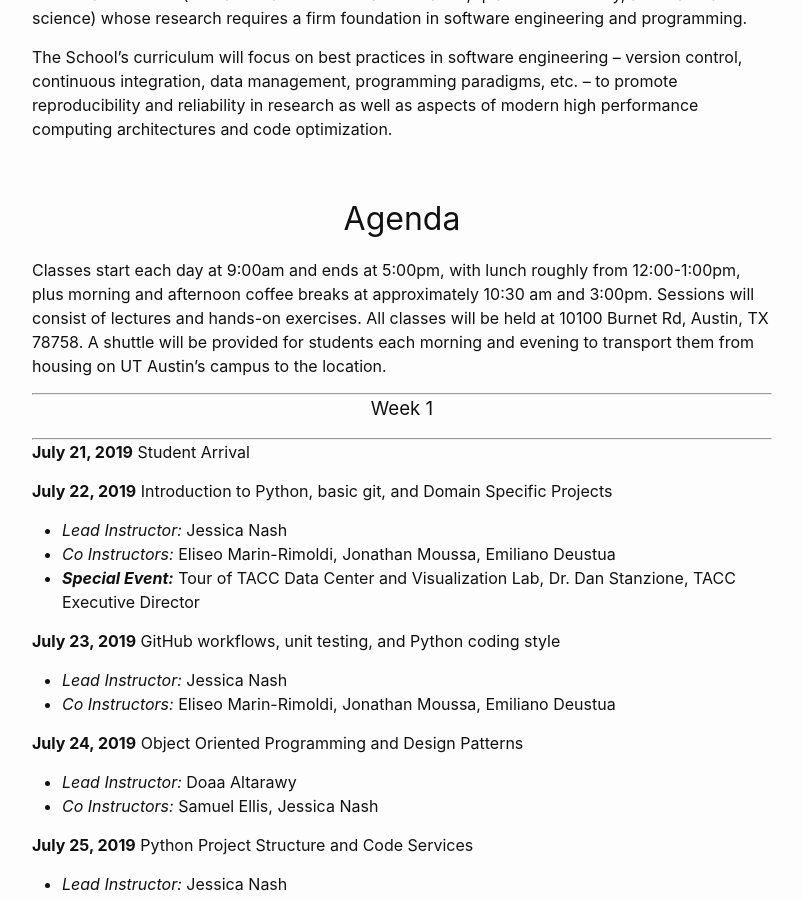
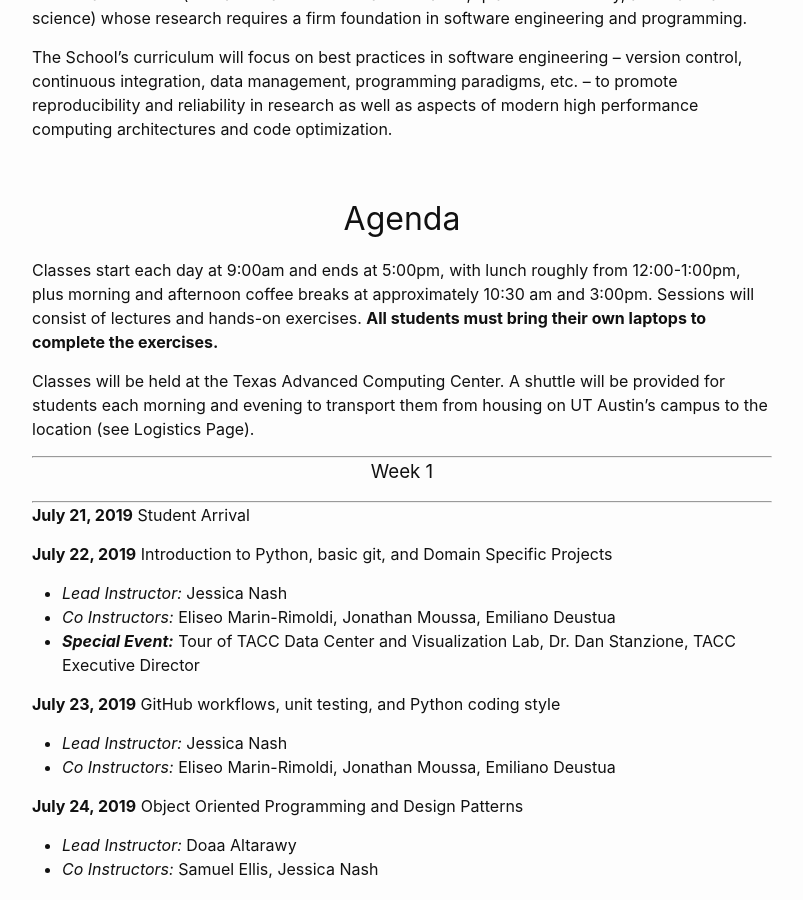
Before and after one commit to MolSSI-Education/2019-software-summer-school-logistics, a Jekyll site: the page built from index.md, in a window 1280 px wide and 900 px high, scrolled down 352 px. Shown: the whole window, without its empty margins (238-1041 px from the left). Built offline with Jekyll 4.4.1, drawn with Linux system fonts in a browser that asks for light colours.

Commit message:
update main page indicate students must bring computers

```diff
--- a/index.md
+++ b/index.md
@@ -14,7 +14,9 @@ optimization.
 <br>
 <center><h1>Agenda</h1></center>
 
-Classes start each day at 9:00am and ends at 5:00pm, with lunch roughly from 12:00-1:00pm, plus morning and afternoon coffee breaks at approximately 10:30 am and 3:00pm. Sessions will consist of lectures and hands-on exercises. All classes will be held at 10100 Burnet Rd, Austin, TX 78758. A shuttle will be provided for students each morning and evening to transport them from housing on UT Austin's campus to the location.
+Classes start each day at 9:00am and ends at 5:00pm, with lunch roughly from 12:00-1:00pm, plus morning and afternoon coffee breaks at approximately 10:30 am and 3:00pm. Sessions will consist of lectures and hands-on exercises. **All students must bring their own laptops to complete the exercises.**
+
+Classes will be held at the Texas Advanced Computing Center. A shuttle will be provided for students each morning and evening to transport them from housing on UT Austin's campus to the location (see Logistics Page).
 
 ---
 
```
